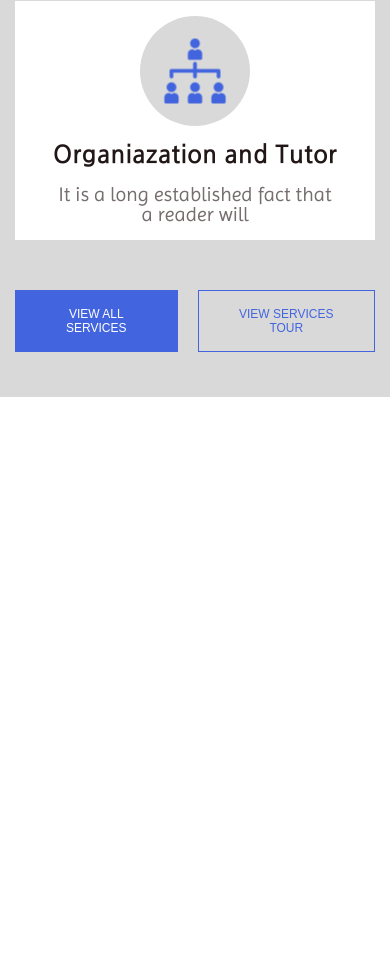
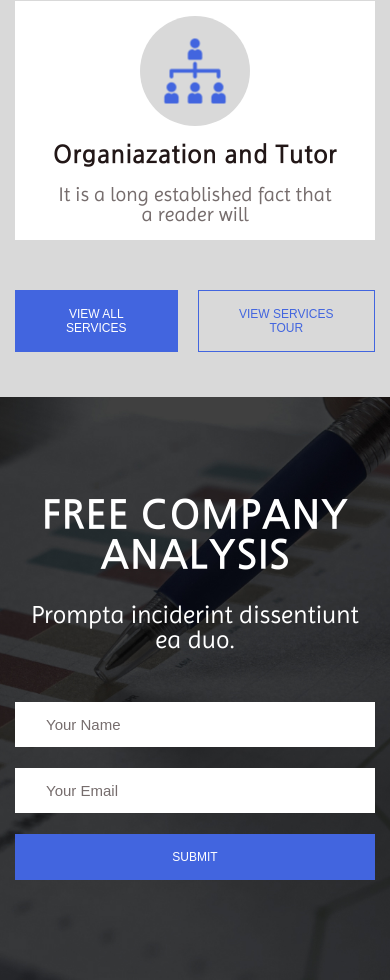
Before and after one commit to byMaximKnyazev/Virtuatlee, a plain HTML site: page index.html in a window 390 px wide. Shown: the part 2276-3256 px from the top of the page. Before the commit the page ends 2673 px from the top, so only its background shows below. Drawn offline with Linux system fonts and the light colour scheme; files whose address does not match are found by name.

Commit message:
added the analysis section and styled
added the analysis section and styled, added adaptive to the analysis section

```diff
--- a/css/media.css
+++ b/css/media.css
@@ -73,6 +73,30 @@
   .services__item:not(:nth-child(2n)) {
     margin-right: 20px;
   }
+
+  .analysis {
+    padding: 100px 0;
+  }
+}
+
+@media (max-width: 620px) {
+  .analysis__form {
+    flex-direction: column;
+  }
+
+  .analysis__form-block {
+    margin-right: 0;
+    margin-bottom: 21px;
+    min-width: 100%;
+  }
+
+  .analysis__form-input {
+    min-width: 100%;
+  }
+
+  .analysis__btn {
+    width: 100%;
+  }
 }
 
 @media (max-width: 529px) {
--- a/css/style.css
+++ b/css/style.css
@@ -268,3 +268,48 @@ body {
 .services__btn-o:hover {
 	color: #FFF;
 }
+
+/* Analysis */
+.analysis {
+	padding: 166px 0;
+	background: url('../img/analysis/analisys-bg.jpg') top center / cover no-repeat;
+}
+
+.analysis__container {
+	text-align: center;
+}
+
+.analysis__title {
+	margin-bottom: 25px;
+	color: #FFF;
+}
+
+.analysis__descr {
+	margin-bottom: 25px;
+	color: #fff;
+}
+
+.analysis__form {
+	justify-content: center;
+	align-items: center;
+}
+
+.analysis__form-block {
+	margin-right: 21px;
+}
+
+.analysis__form-input {
+	padding: 14px 15px 14px 31px;
+	max-width: 303px;
+	color: #766D6D;
+	font-size: 15px;
+}
+
+.analysis__form-input::placeholder {
+	color: #766D6D;
+	font-size: 15px;
+}
+
+.analysis__btn {
+	padding: 17px 40px 16px 41px;
+}
--- a/index.html
+++ b/index.html
@@ -157,6 +157,27 @@
 						</div>
 					</div>
 				</section>
+				<section class="analysis">
+					<div class="container analysis__container">
+						<h2 class="title analysis__title">
+							FREE COMPANY ANALYSIS
+						</h2>
+						<p class="descr analysis__descr">
+							Prompta inciderint dissentiunt ea&nbsp;duo.
+						</p>
+						<form action="#" class="analysis__form flex">
+							<div class="analysis__form-block">
+								<input type="text" name="Name" placeholder="Your Name" required class="analysis__form-input">
+							</div>
+							<div class="analysis__form-block">
+								<input type="email" name="Mail" placeholder="Your Email" required class="analysis__form-input">
+							</div>
+							<button class="btn analysis__btn" type="submit">
+								SUBMIT
+							</button>
+						</form>
+					</div>
+				</section>
 			</main>
 			<footer class="footer"></footer>
 		</div>
```
